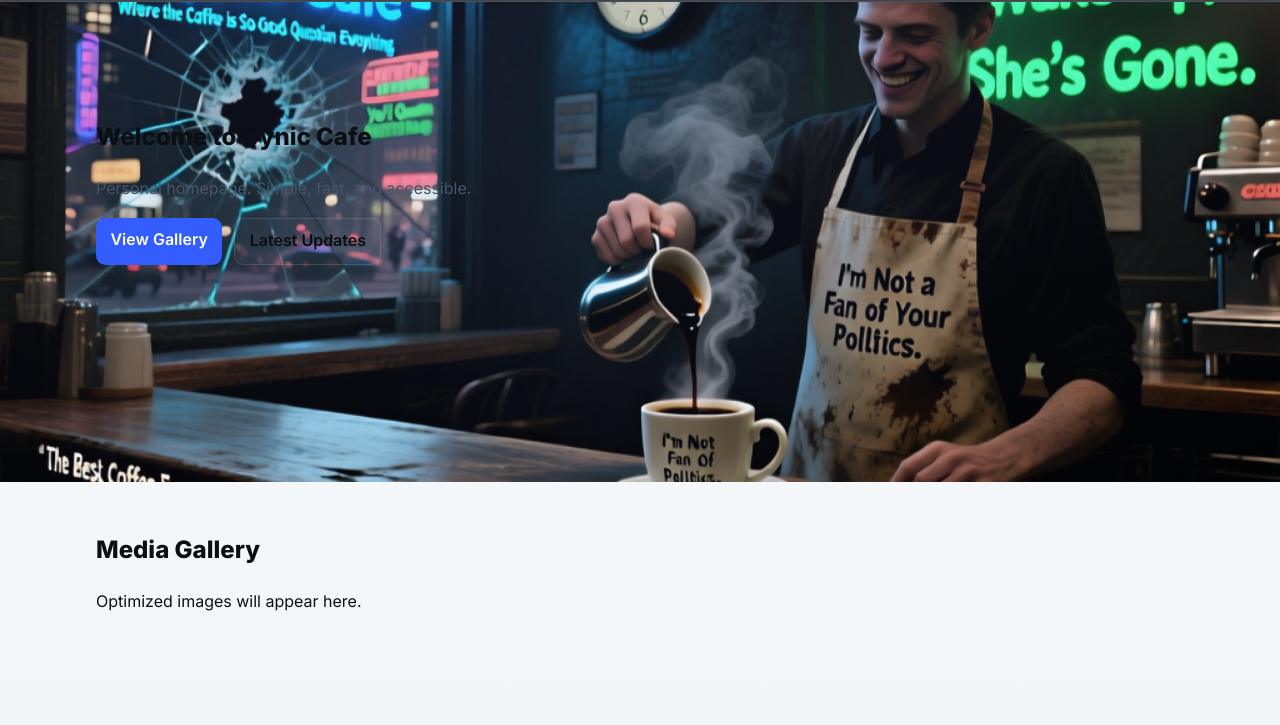
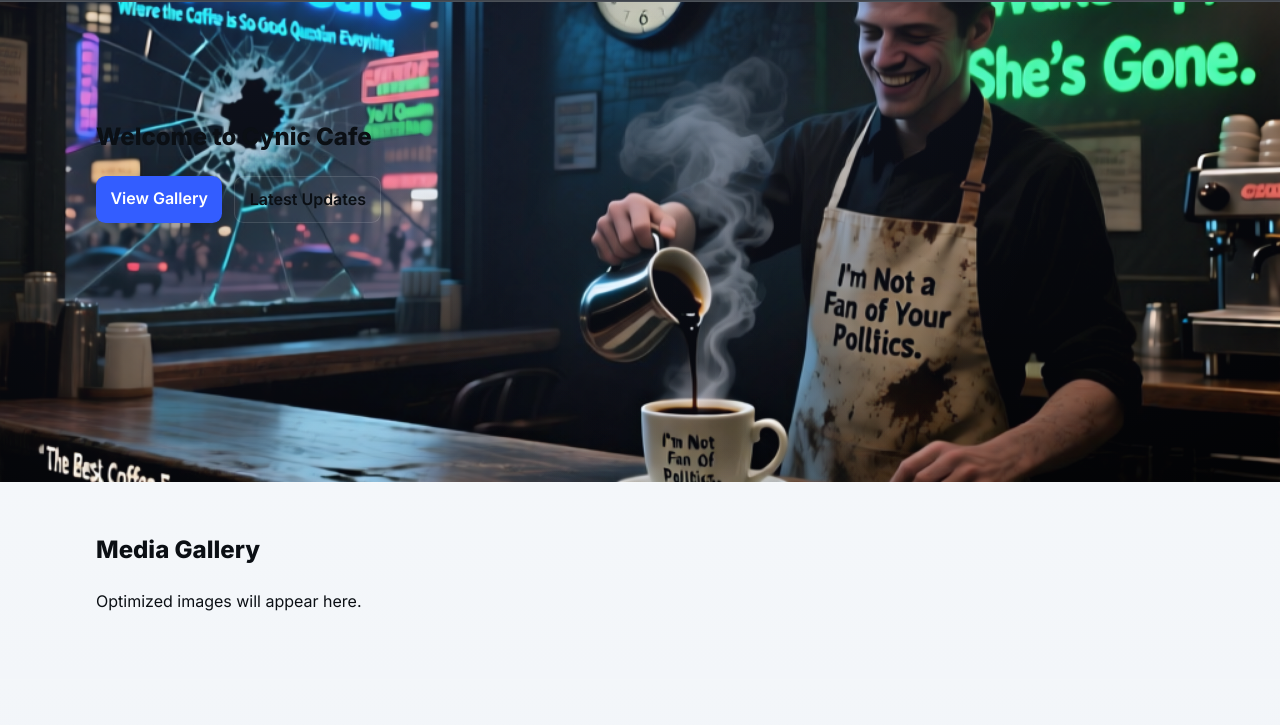
Before and after one commit to Dagon575/cyniccafe-landing, a plain HTML site: page index.html in a window 1280 px wide. Shown: the part 55-780 px from the top of the page. Drawn offline with Linux system fonts and the light colour scheme.

Commit message:
Remove hero lead tagline from hero section

```diff
--- a/index.html
+++ b/index.html
@@ -43,7 +43,6 @@
     <section class="hero-section" aria-labelledby="hero-title">
       <div class="container">
         <h1 id="hero-title">Welcome to Cynic Cafe</h1>
-        <p class="lead">Personal homepage. Simple, fast, and accessible.</p>
         <div class="hero-actions">
           <a class="button-primary" href="#gallery">View Gallery</a>
           <a class="button-secondary" href="#news">Latest Updates</a>
```
